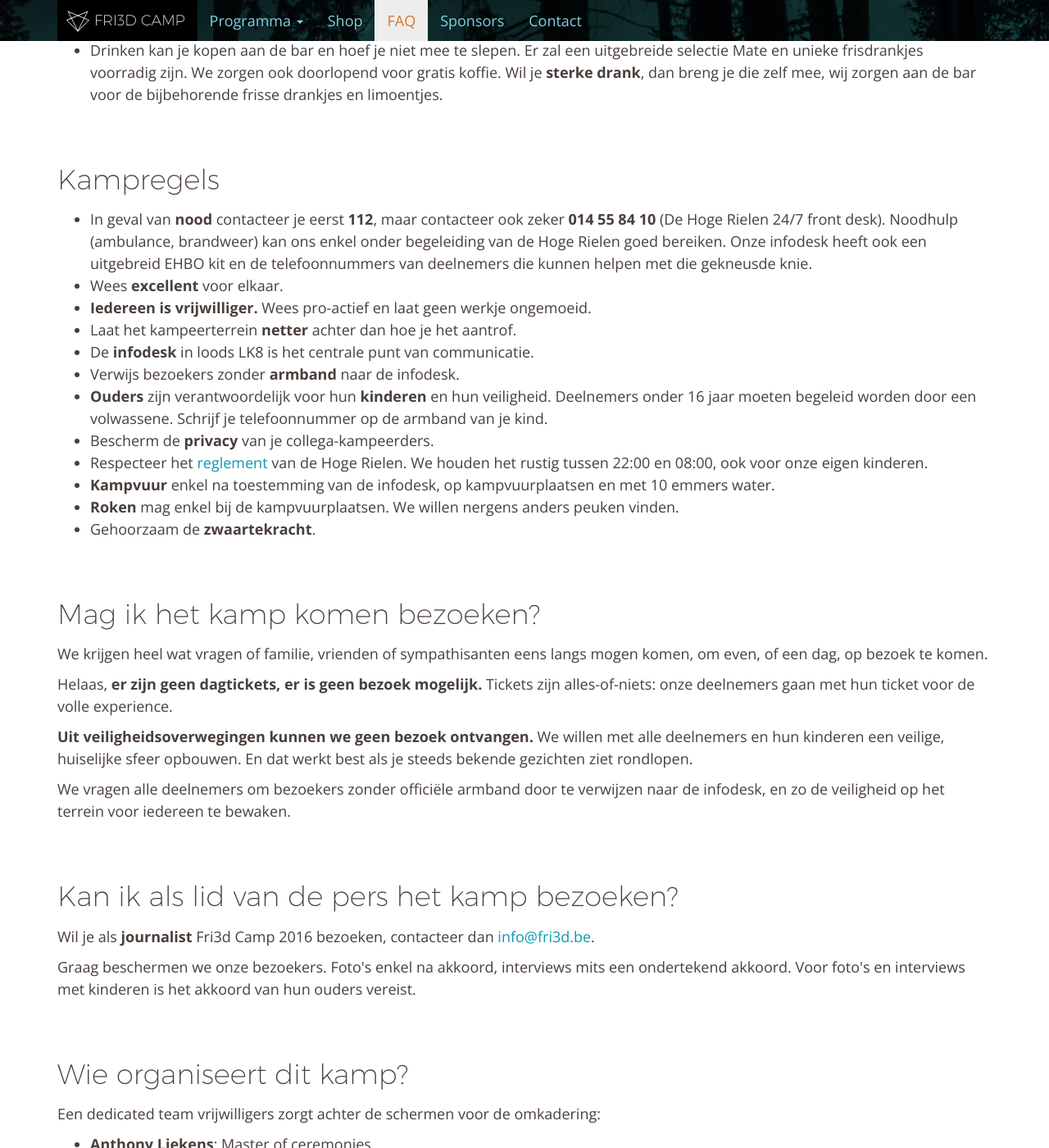
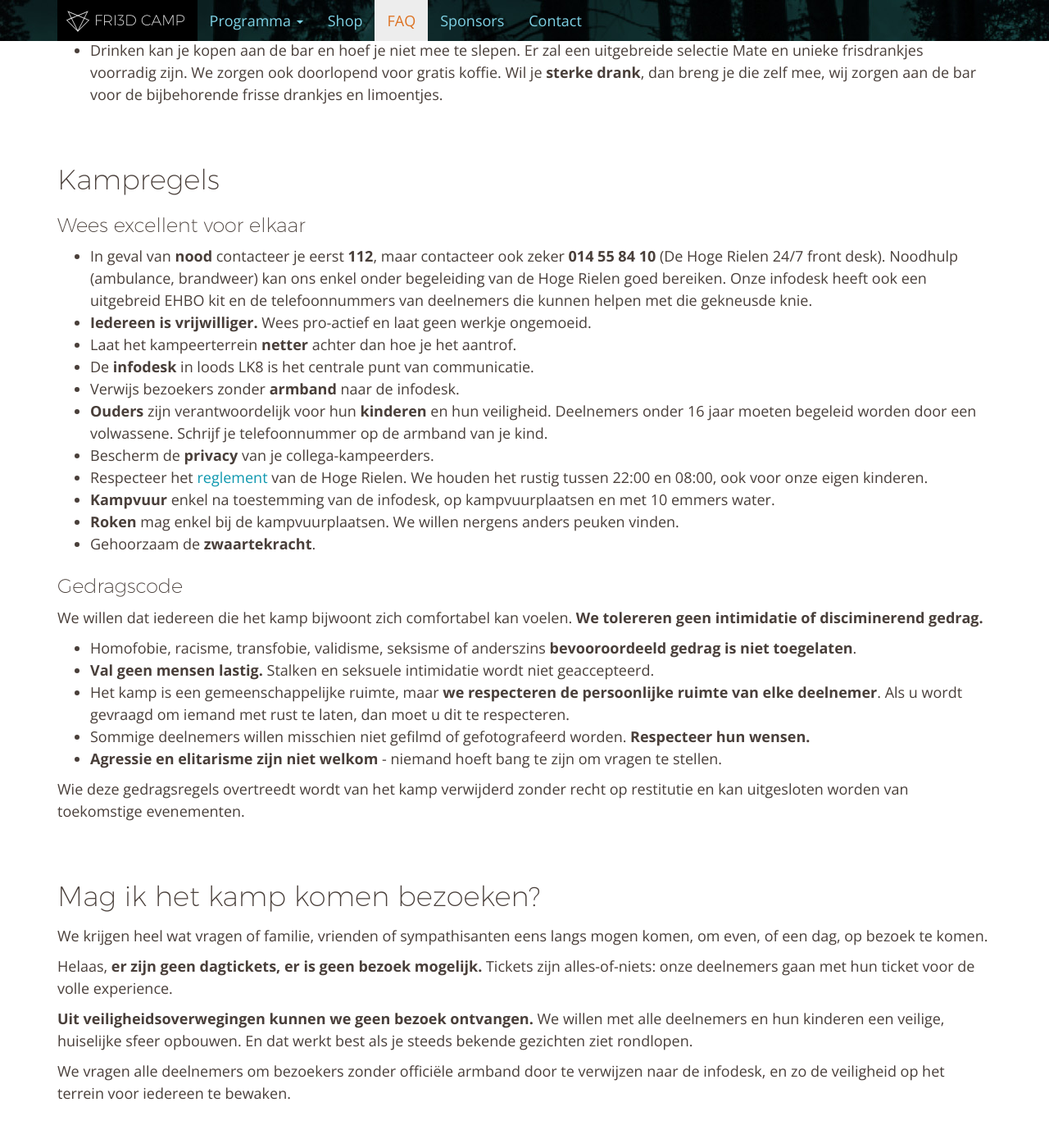
Before and after one commit to Fri3dCamp/fri3dweb2016, a Jekyll site: the page built from faq/index.html, in a window 1280 px wide and 1400 px high, scrolled down 11127 px. Shown: the whole window at 82% size. Built offline with Jekyll 4.4.1, drawn with Linux system fonts in a browser that asks for light colours; nearby versions of some CDN libraries.

Commit message:
gedragscode

```diff
--- a/faq/index.html
+++ b/faq/index.html
@@ -181,9 +181,9 @@ questions:
     - question: Kampregels
       anchor: camprules
       answer: >
+        <h4>Wees excellent voor elkaar</h4>
         <ul>
           <li>In geval van <strong>nood</strong> contacteer je eerst <strong>112</strong>, maar contacteer ook zeker <strong>014 55 84 10</strong> (De Hoge Rielen 24/7 front desk). Noodhulp (ambulance, brandweer) kan ons enkel onder begeleiding van de Hoge Rielen goed bereiken. Onze infodesk heeft ook een uitgebreid EHBO kit en de telefoonnummers van deelnemers die kunnen helpen met die gekneusde knie.</li>
-          <li>Wees <strong>excellent</strong> voor elkaar.</li>
           <li><strong>Iedereen is vrijwilliger.</strong> Wees pro-actief en laat geen werkje ongemoeid.</li>
           <li>Laat het kampeerterrein <strong>netter</strong> achter dan hoe je het aantrof.</li>
           <li>De <strong>infodesk</strong> in loods LK8 is het centrale punt van communicatie.</li>
@@ -195,6 +195,17 @@ questions:
           <li><strong>Roken</strong> mag enkel bij de kampvuurplaatsen. We willen nergens anders peuken vinden.</li>
           <li>Gehoorzaam de <strong>zwaartekracht</strong>.</li>
         </ul>
+
+        <h4>Gedragscode</h4>
+        <p>We willen dat iedereen die het kamp bijwoont zich comfortabel kan voelen. <strong>We tolereren geen intimidatie of disciminerend gedrag.</strong></p>
+        <ul>
+          <li>Homofobie, racisme, transfobie, validisme, seksisme of anderszins <strong>bevooroordeeld gedrag is niet toegelaten</strong>.</li>
+          <li><strong>Val geen mensen lastig.</strong> Stalken en seksuele intimidatie wordt niet geaccepteerd.</li>
+          <li>Het kamp is een gemeenschappelijke ruimte, maar <strong>we respecteren de persoonlijke ruimte van elke deelnemer</strong>. Als u wordt gevraagd om iemand met rust te laten, dan moet u dit te respecteren.</li>
+          <li>Sommige deelnemers willen misschien niet gefilmd of gefotografeerd worden. <strong>Respecteer hun wensen.</strong></li>
+          <li><strong>Agressie en elitarisme zijn niet welkom</strong> - niemand hoeft bang te zijn om vragen te stellen.</li>
+        </ul>
+        <p>Wie deze gedragsregels overtreedt wordt van het kamp verwijderd zonder recht op restitutie en kan uitgesloten worden van toekomstige evenementen.</p>
 
     - question: Mag ik het kamp komen bezoeken?
       anchor: bezoek
```
